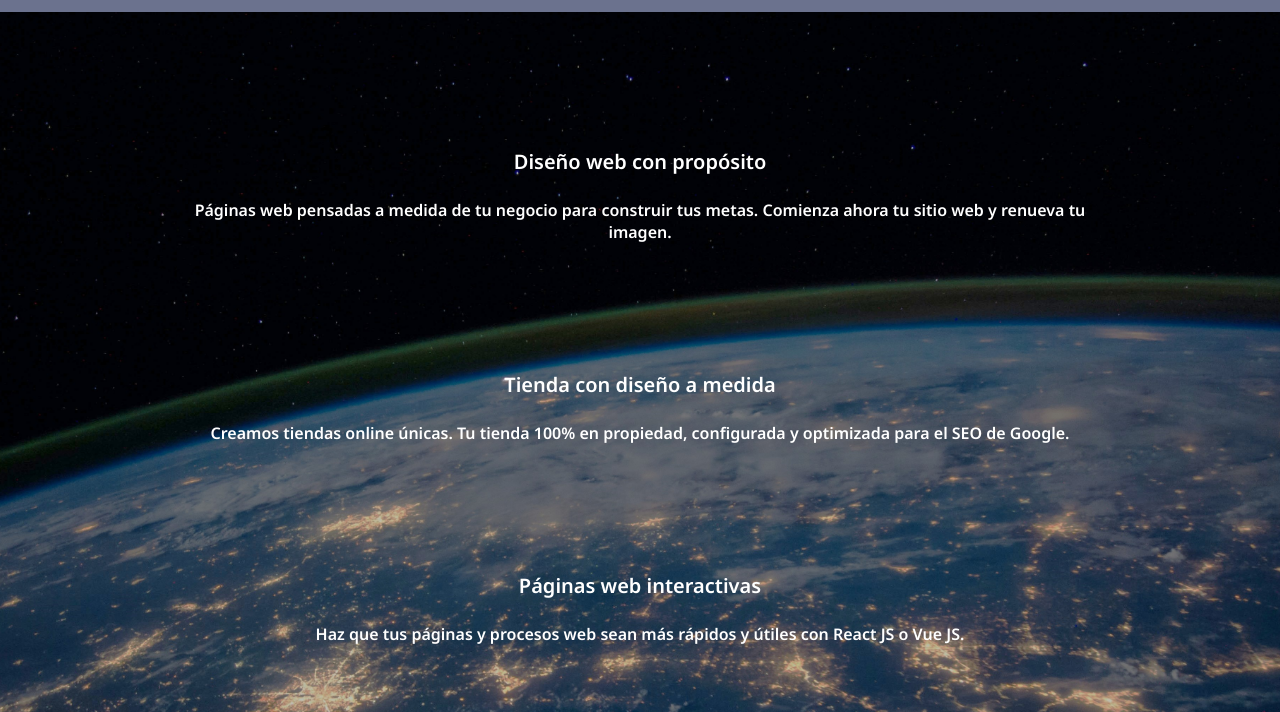
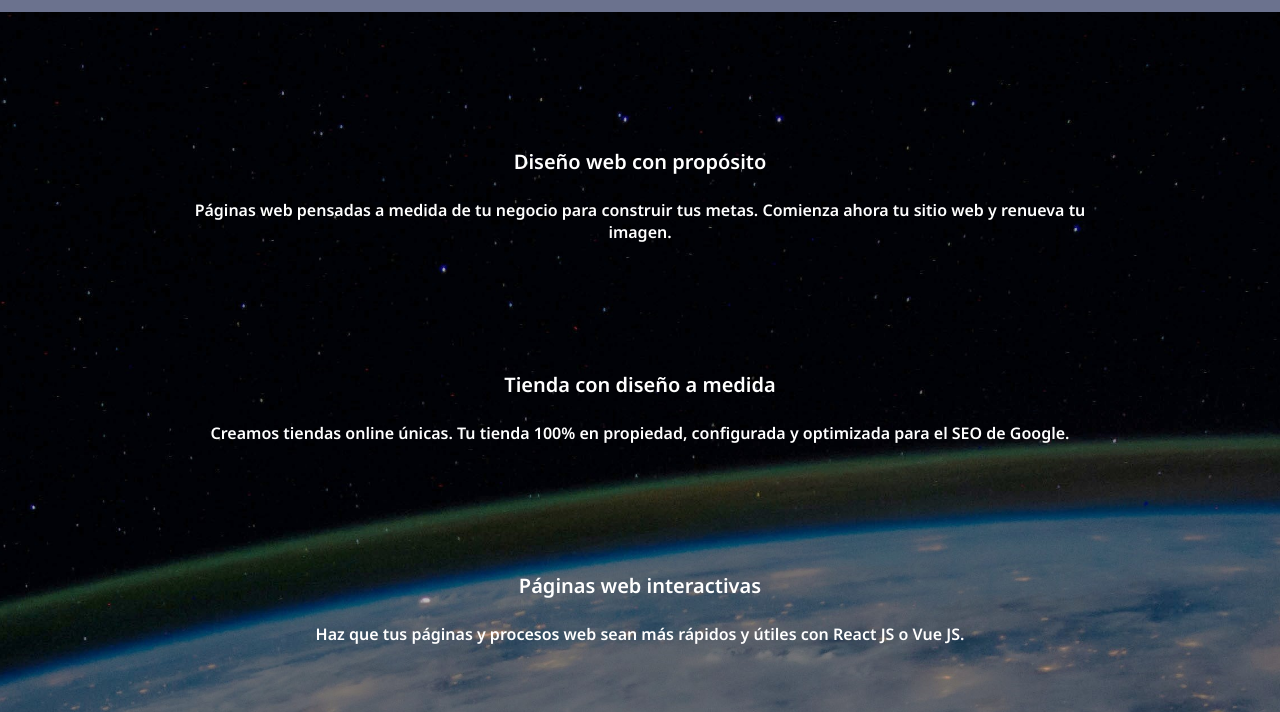
Before and after one commit to Lucaso1992/Alquimia-Tech, a website: page pages/servicios.html in a window 1280 px wide. Shown: the part 88-800 px from the top of the page. Drawn offline with Linux system fonts and the light colour scheme.

Commit message:
modificaciones height

```diff
--- a/pages/servicios.html
+++ b/pages/servicios.html
@@ -69,7 +69,7 @@
 
     </header>
 
-    <main class="main-servicios">
+    <main>
         <div class="father">
 
 
--- a/scss/layout/_main-index.scss
+++ b/scss/layout/_main-index.scss
@@ -4,7 +4,7 @@ main {
     background-image: url(../assets/img/mundo-tech.jpg);
     background-position: center;
     background-size: cover;
-    height: 747px;
+   height: 1600px;
 }
 
 
```
Also changed, not shown: pages/nuestros.trabajos.html (+1 -1 lines), pages/sobre-nosotros.html (+1 -1 lines), css/style.css, 1 other file.
